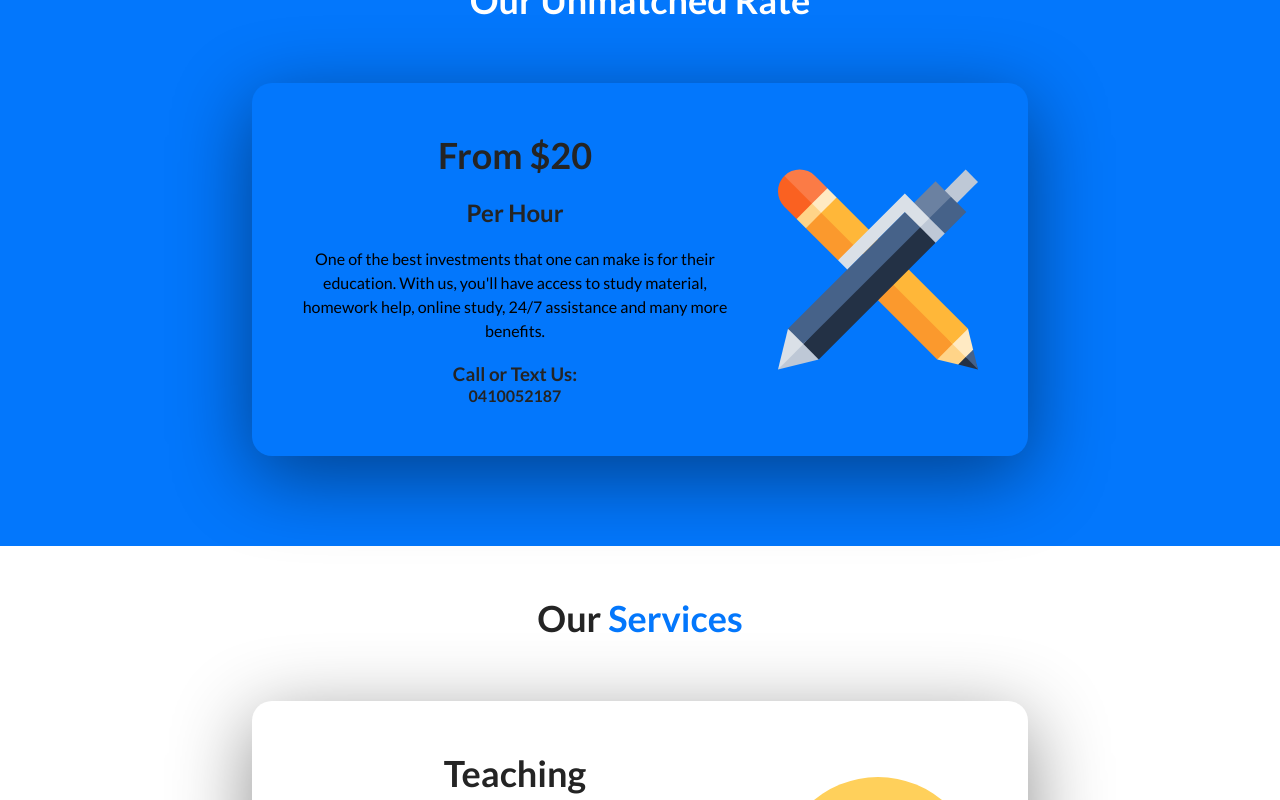
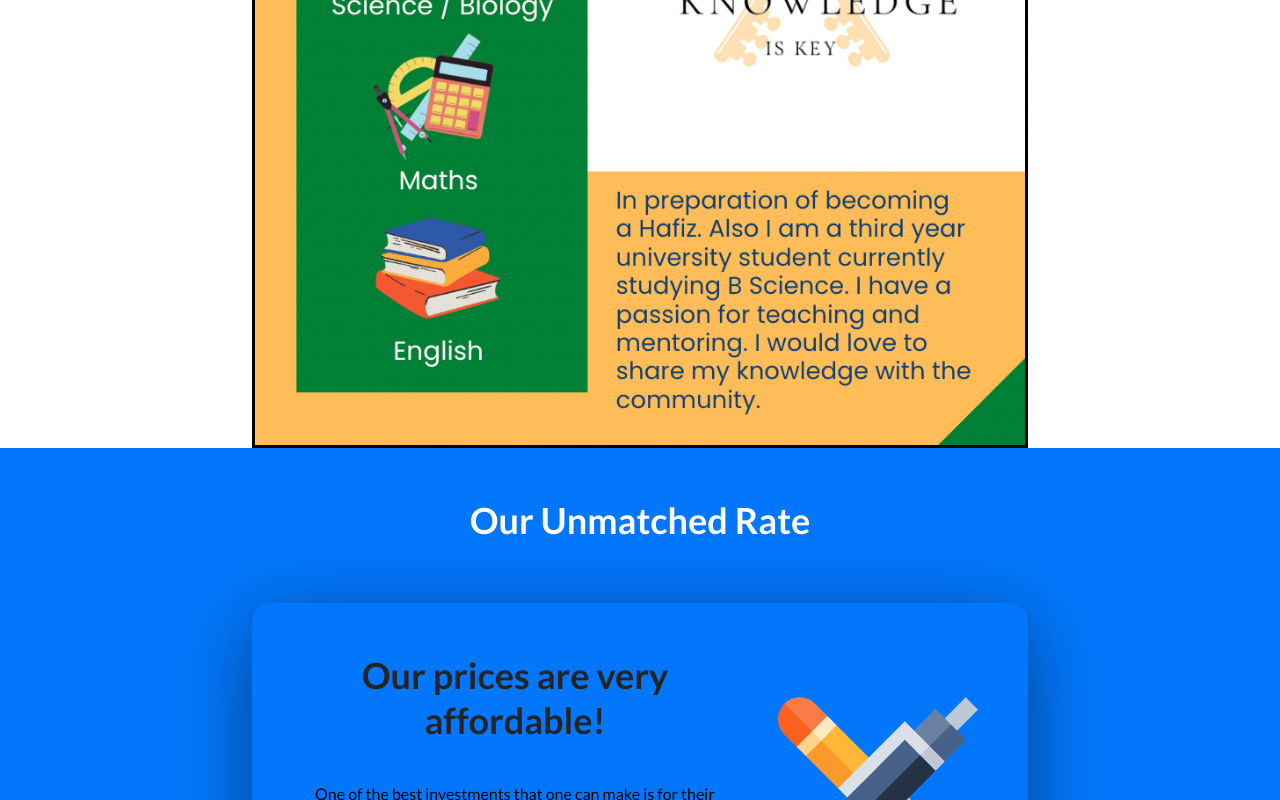
Before and after one commit to Sahdif/Wisdom-Academy-Final, a plain HTML site: page index.html in a window 1280 px wide. Shown: the part 1340-2140 px from the top of the page. Drawn offline with Linux system fonts and the light colour scheme.

Commit message:
requested additions and changes

```diff
--- a/index.html
+++ b/index.html
@@ -7,7 +7,7 @@
   <meta name="viewport" content="width=device-width, initial-scale=1.0">
   <title>Astute Wisdom Academy</title>
   <link rel="stylesheet" href="./styles.css">
-  <link rel="icon" href="./assets/logo-2.png">
+  <link rel="icon" href="./assets/logo-update.png">
   <script src="https://kit.fontawesome.com/6975ac0331.js" crossorigin="anonymous"></script>
 </head>
 
@@ -72,7 +72,7 @@
         <div class="about-me__info--container" id="header__background">
           <div class="header__margin">
           <figure class="about-me__picture--mask">
-            <img src="./assets/logo-2.png" class="about-me__picture" alt="Our Logo!">
+            <img src="./assets/logo-update.png" class="about-me__picture" alt="Our Logo!">
           </figure>
           <h1 class="about-me__info--title title__margin">
             Welcome to <br>The Astute Wisdom Academy
@@ -88,7 +88,7 @@
             Our teaching methods have proven to aid the learning journey for our students and their<strong class="text--blue"> results show it.</strong>
           </p>
         <figure class="about-me__img--container">
-          <img src="./assets/teaching.svg" class="about-me__img" alt="">
+          <img src="./assets/flyer.png" class="flyer about-me__img" alt="">
         </figure>
         </div>
 
@@ -105,8 +105,7 @@
             <div class="project__wrapper teaching__tab">
               <div class="service__descriptions price__explanation white__text">
 
-                <h1>From $20</h1>
-                <h2>Per Hour</h2>
+                <h1>Our prices are very affordable!</h1>
 
                   <br>
 
--- a/styles.css
+++ b/styles.css
@@ -4,6 +4,10 @@
   padding: 0;
   margin: 0;
   box-sizing: border-box;
+}
+
+.flyer{
+  border: solid 3px black;
 }
 
 html {
```
Also changed, not shown: about.html (+2 -2 lines), mission.html (+2 -2 lines), subjects.html (+2 -2 lines), tajweed.html (+2 -2 lines), assets/flyer.png (added), assets/logo-update.png (added).
